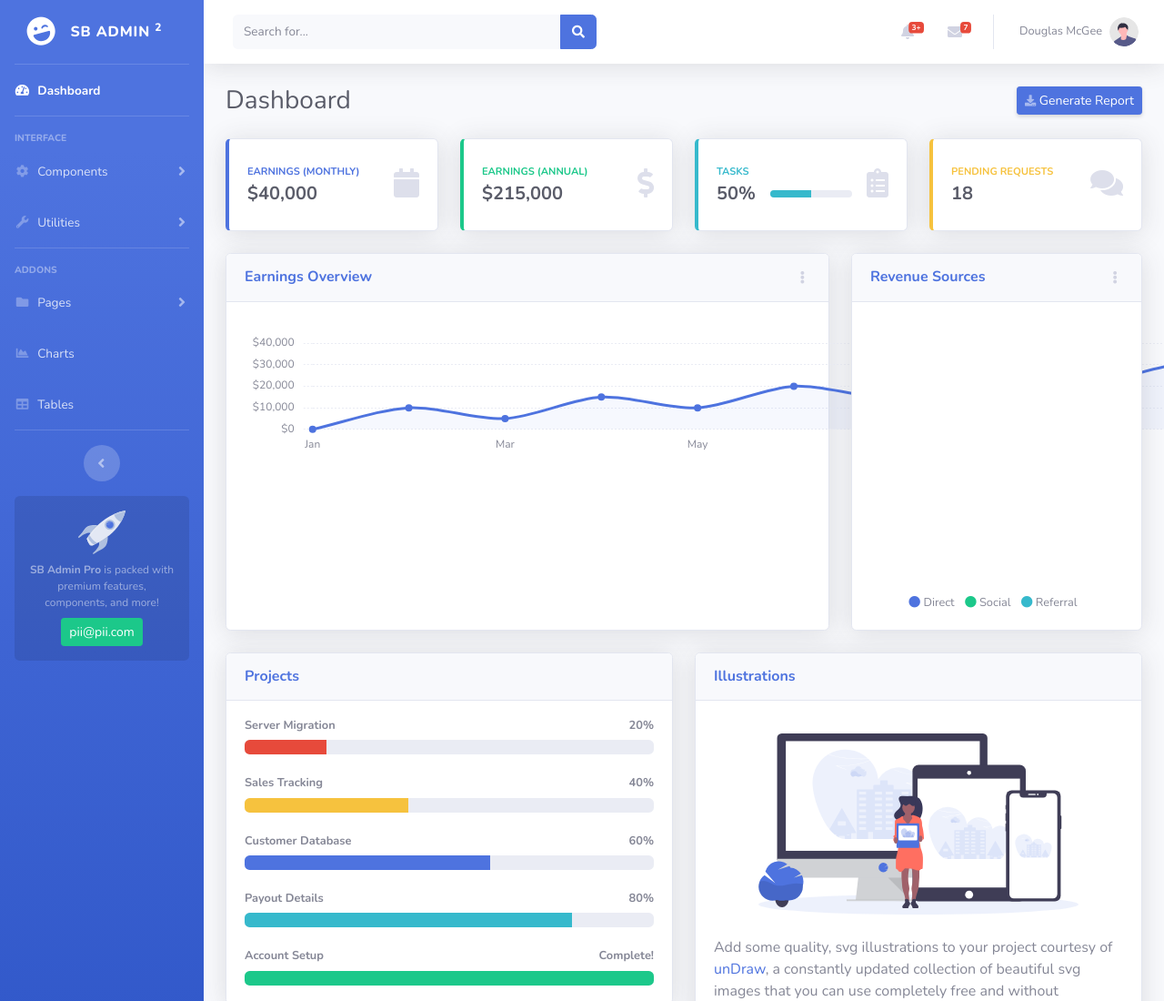
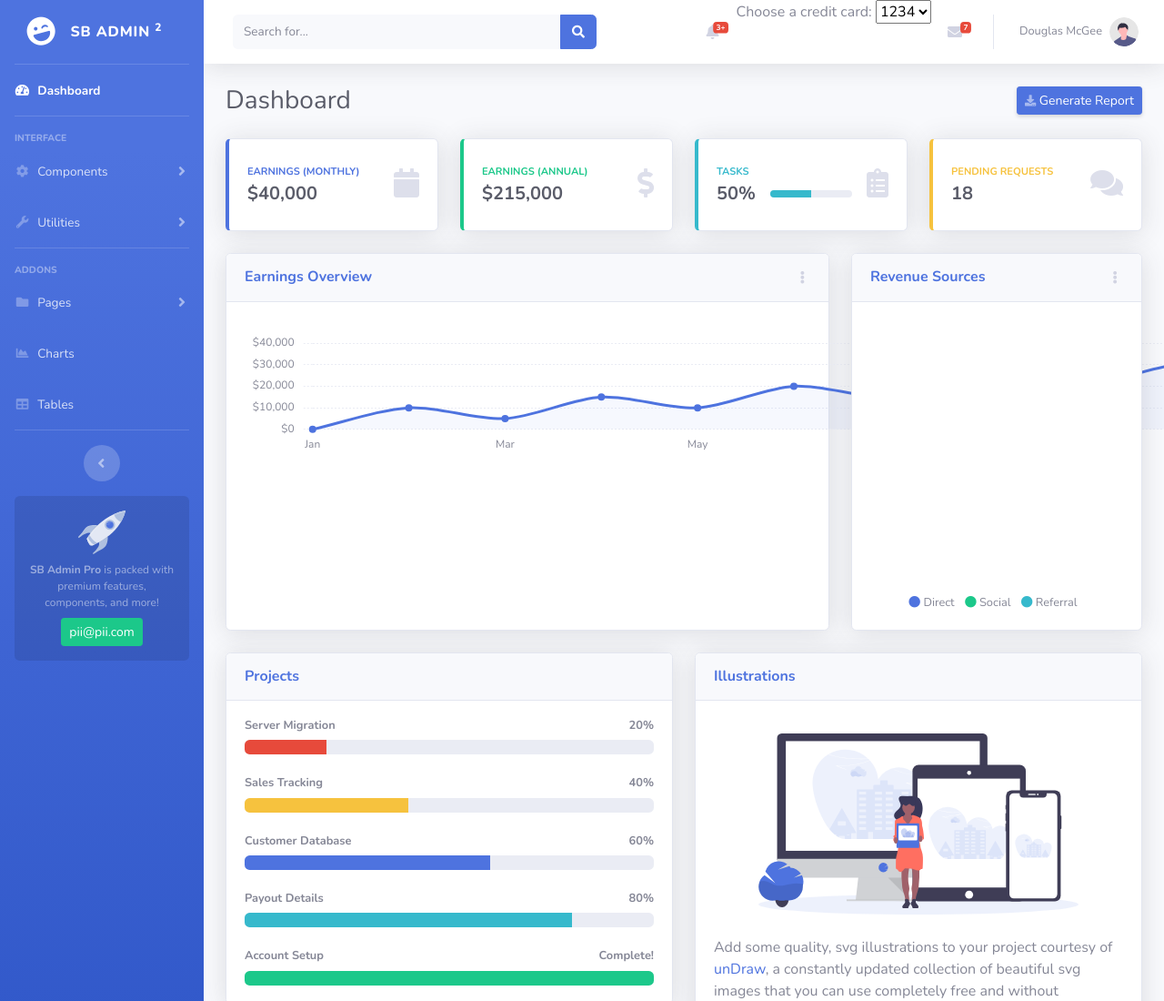
Before and after one commit to jklovinger/New-CRM-Text-Capture-Off-Whitelist-On-, a website with bundled scripts: page index.html in a window 1280 px wide. Shown: the top 1100 px of the page at 91% size. Built offline with nearby package versions, Linux system fonts and the light colour scheme.

Commit message:
Update index.html

```diff
--- a/index.html
+++ b/index.html
@@ -296,6 +296,16 @@
                                 </a>
                                 <a class="dropdown-item text-center small text-gray-500" href="#">Show All Alerts</a>
                             </div>
+                        </li>
+
+                         <!-- Nav Item - CC Dropdown -->
+                        <li
+                            <label for="credit-cards">Choose a credit card:</label>
+                                <select name="cards" id="card-numbers">
+                                       <option value="xxxx-xxxx-xxxx-1234">1234</option>
+                                          <option value="xxxx-xxxx-xxxx-4567">4567</option>
+
+                                </select>
                         </li>
 
                         <!-- Nav Item - Messages -->
```
